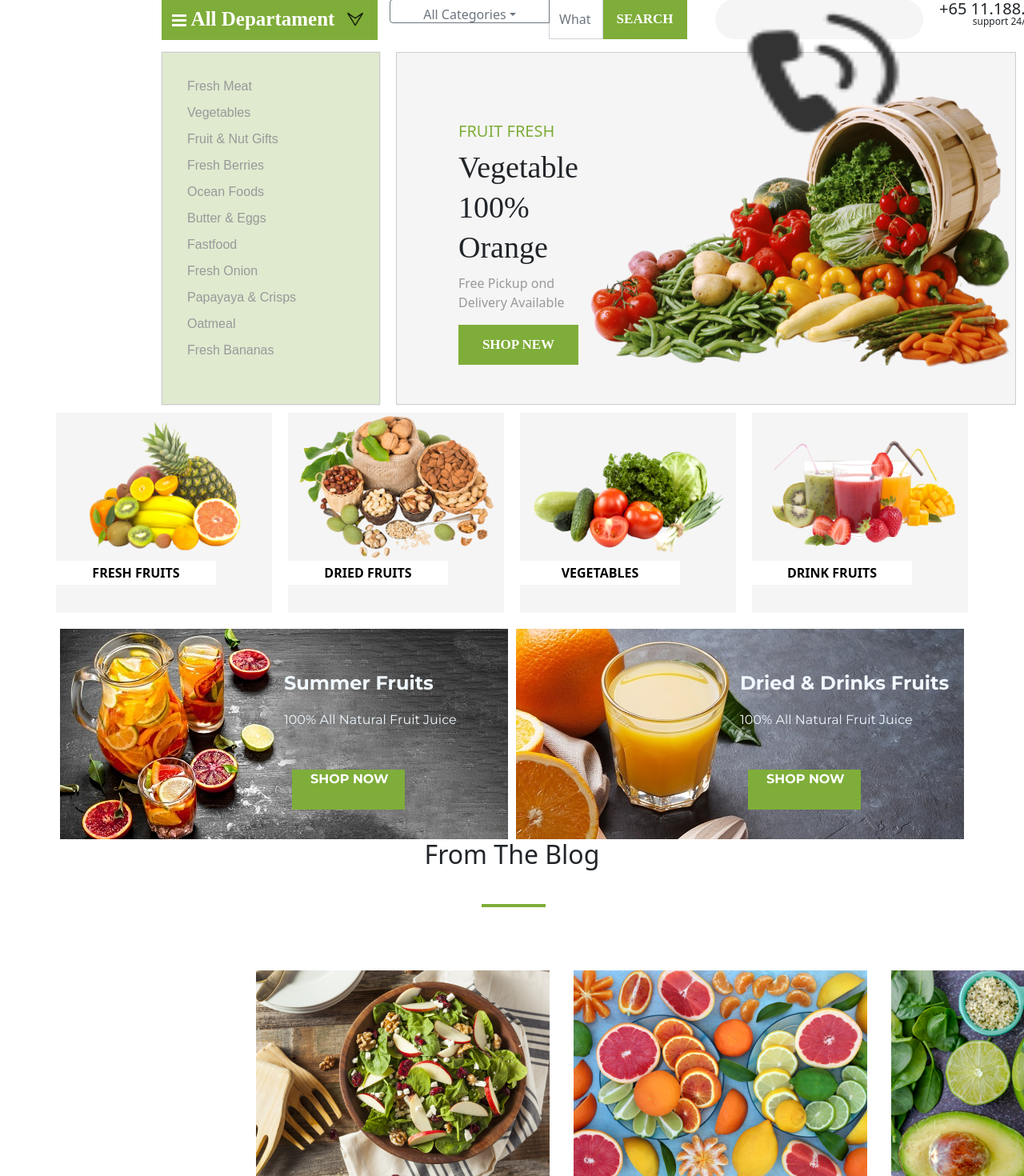
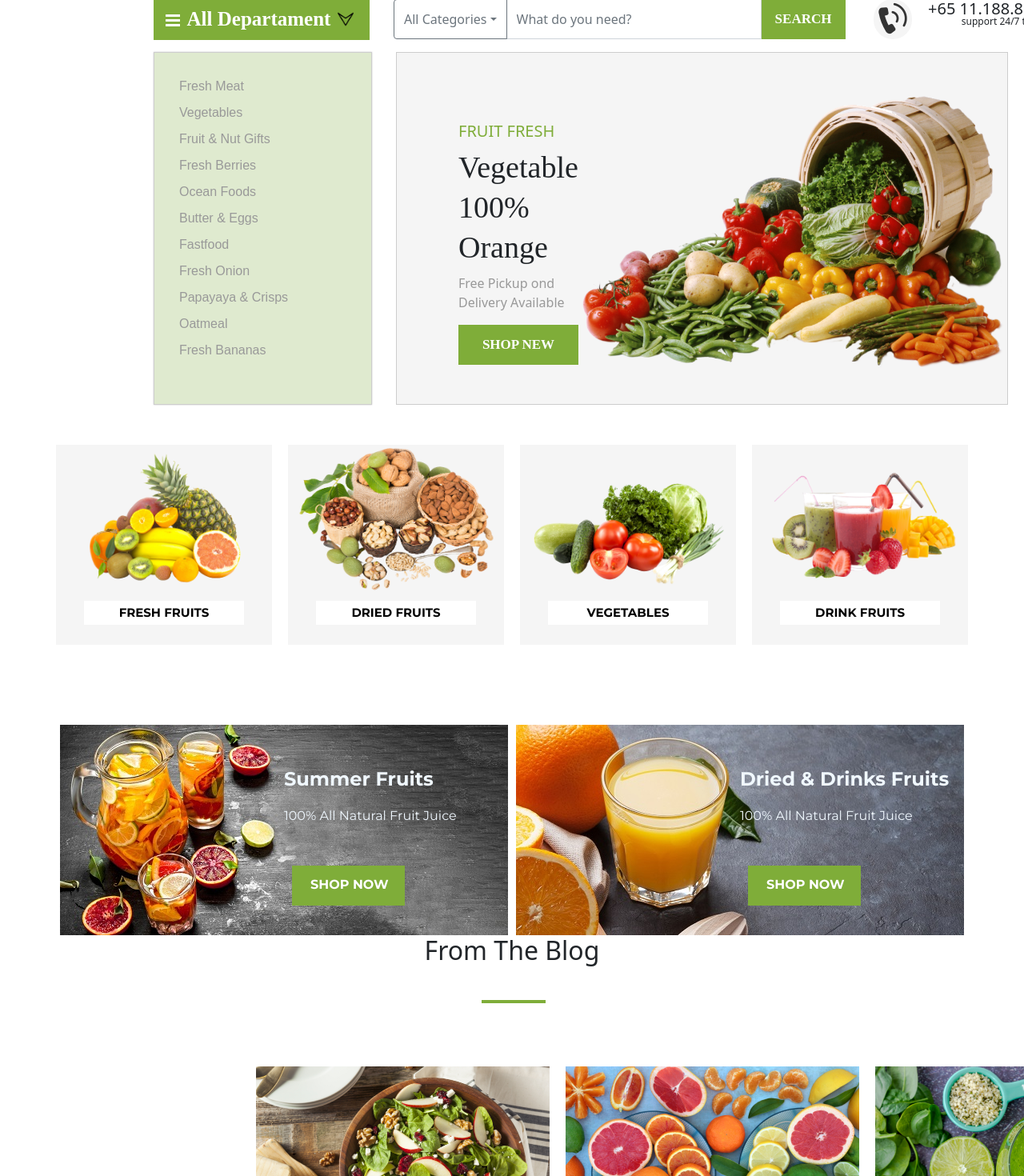
Before and after one commit to cristianistrate1234/fruitsProject, a React (Create React App) app: page / in a window 1280 px wide. Shown: the top 1470 px of the page at 80% size. Built offline with nearby package versions, Linux system fonts and the light colour scheme.

Commit message:
Am corectat erorile dela mihai

```diff
--- a/src/Components/blog-info/blog.css
+++ b/src/Components/blog-info/blog.css
@@ -1,6 +1,7 @@
 .title{
     display: flex;
     justify-content: center;
+    margin-top: 100px;
 }
 .rectangle{
     width: 80px;
@@ -28,7 +29,7 @@
     display: flex;
     margin-top:50px;
     border: none;
-    margin-left: 290px;
+    margin-left: 300px;
 }
 
 @media (max-width: 1000px) {
--- a/src/Components/blog-info/blog.js
+++ b/src/Components/blog-info/blog.js
@@ -16,7 +16,7 @@ function CardBlog() {
             <div className={"container-card-item"}>
                     {ContentCardObject.map((content, item) => {
                         return (
-                            <div className={"card-box"}>
+                            <div key={item} className={"card-box"}>
                                 <div className={"container-card-img"}>
                                     <img className={"img"} src={content.img}/>
                                 </div>
--- a/src/Components/container-Search-Info/bar-Search/barSearch.css
+++ b/src/Components/container-Search-Info/bar-Search/barSearch.css
@@ -4,7 +4,7 @@
     justify-content: space-around;
     margin-top: -178px;
     width: 900px;
-    margin-left: 680px;
+    margin-left: 665px;
     padding-top: 127px;
 }
 
--- a/src/Components/container-Search-Info/card-food-container/cardFoodContainer.css
+++ b/src/Components/container-Search-Info/card-food-container/cardFoodContainer.css
@@ -10,7 +10,7 @@
     height: 441px;
     box-shadow: 0 0 2px 0 #cdcdcd;
     border: 1px solid #cdcdcd;
-    margin-left: 390px;
+    margin-left: 360px;
     transition: 1s;
 
 }
@@ -21,7 +21,7 @@
     background-color: #F5F5F5;
     width: 900px;
     height: 441px;
-    margin-left: 20px;
+    margin-left: 30px;
 }
 
 @media (max-width: 1380px) {
@@ -52,7 +52,7 @@
     background-color: #F5F5F5;
     width: 1200px;
     height: 441px;
-    margin-left: 390px;
+    margin-left: 360px;
 }
 
 
--- a/src/Components/container-Search-Info/container-NavBarMenu-Search/containerNavBarMenuSearch.css
+++ b/src/Components/container-Search-Info/container-NavBarMenu-Search/containerNavBarMenuSearch.css
@@ -1,4 +1,4 @@
 
 .x{
-   margin-left: -200px;
+   margin-left: -180px;
 }
--- a/src/Components/container-Search-Info/navbar-Hamburger/navbarMenu.css
+++ b/src/Components/container-Search-Info/navbar-Hamburger/navbarMenu.css
@@ -4,7 +4,7 @@
     justify-content: space-around;
     width: 270px;
     height: 50px;
-    margin-left: 390px;
+    margin-left: 360px;
     background-color: #7FAD39;
 }
 
--- a/src/Components/container-Search-Info/navbar-Phone-Call/phoneColl.css
+++ b/src/Components/container-Search-Info/navbar-Phone-Call/phoneColl.css
@@ -1,27 +1,27 @@
 
-.container-coll-content{
+.container-coll-content {
     display: flex;
     justify-content: space-around;
-margin-right: 70px;
+    margin-right: 89px;
 }
 
 
-.icon-phone{
+.icon-phone {
     cursor: pointer;
     height: 50px;
     border-radius: 100px;
-    background-color:#F5F5F5;
+    background-color: #F5F5F5;
     margin-left: 36px;
     transition: 1s;
 }
 
-.icon-phone:hover{
-    background-color:#7FAD39;
+.icon-phone:hover {
+    background-color: #7FAD39;
     transform: scale(1.1);
     box-shadow: 0 0 5px 1px #7FAD39;
 }
 
-.container-phone-number{
+.container-phone-number {
     display: flex;
     height: 32px;
     text-align: left;
@@ -29,12 +29,12 @@ margin-right: 70px;
 
 }
 
-.phone-number-contact{
+.phone-number-contact {
 
     font-size: 20px;
 }
 
-.time-work{
+.time-work {
     height: 32px;
     font-size: 12px;
     margin-left: -100px;
--- a/src/Components/container-Search-Info/navbar-Phone-Call/phoneColl.js
+++ b/src/Components/container-Search-Info/navbar-Phone-Call/phoneColl.js
@@ -1,7 +1,7 @@
 import phoneColl from "./phoneColl.css"
 import React, {Component} from 'react';
 import phone from "./img/phone_icon.png"
-import {Container, Row} from "react-bootstrap";
+
 
 
 class PhoneColl extends Component {
--- a/src/Components/thumb-container/container-items/container-items.js
+++ b/src/Components/thumb-container/container-items/container-items.js
@@ -7,7 +7,7 @@ function ContainerItems() {
     return (
         <div className={`containerItems`}>
             {bottomContainerItems.map((content, index) => {
-                return (<div key={index} className={`juice`} style={{backgroundImage: `url(${content.imgBackground})`}}>
+                return (<div key={index} className={`juice`} style={{ backgroundImage: `url(${content.imgBackground})`}}>
                     <div className={'text'}>
                         <p className={'pText'}>{content.ptext}</p>
                         <p className={'pText1'}>{content.ptext1}</p>
@@ -30,8 +30,8 @@ export function TopThumb() {
             {topContainerItems.map((content, index) => {
                 return (
                     <div className={'topContainer1'} key={index}>
-                        <img src={content.img} alt=""/>
-                        <button>{content.buttonTitle}</button>
+                        <img className={"img-ContainerItem"} src={content.img} alt=""/>
+                        <button className={"btn-ContainerItem"}>{content.buttonTitle}</button>
                     </div>
                 )
             })}
--- a/src/Components/thumb-container/thumb-container.css
+++ b/src/Components/thumb-container/thumb-container.css
@@ -1,34 +1,36 @@
 @import url('https://fonts.googleapis.com/css2?family=Montserrat:wght@400;700&display=swap');
 
-.containerTop{
-width: 1140px;
+.containerTop {
+    width: 1140px;
     height: 270px;
     display: flex;
+    margin-top: 20px;
     flex-direction: row;
     justify-content: space-between;
 }
 
-.containerBottom{
+.containerBottom {
     width: 1140px;
     height: 263px;
     margin-top: 10px;
 }
 
-.container{
+.container {
     display: flex;
     align-items: center;
     flex-direction: column;
 }
 
-.containerItems{
+.containerItems {
     display: flex;
     flex-direction: row;
     justify-content: space-between;
+    margin-top: 100px;
     width: 1140px;
 
 }
 
-.juice{
+.juice {
     width: 60%;
     height: 300px;
     z-index: 5;
@@ -37,7 +39,7 @@ width: 1140px;
 }
 
 
-.button1{
+.button1 {
     width: 141px;
     height: 50px;
     background: #7FAD39;
@@ -50,45 +52,47 @@ width: 1140px;
     font-weight: 700;
 }
 
-.text1{
-margin-left: 23px;
+.text1 {
+    margin-left: 23px;
+    margin-top: 12px;
     cursor: pointer;
     color: white;
 
 }
 
-.text{
-margin-left: 280px;
+.text {
+    margin-left: 280px;
 }
 
-.pText{
+.pText {
     margin-top: 50px;
     font-size: 24px;
     font-family: 'Montserrat', sans-serif;
     font-weight: 700;
     color: aliceblue;
 }
-.pText1{
+
+.pText1 {
     font-size: 16px;
     font-weight: 400;
     font-family: 'Montserrat', sans-serif;
     color: aliceblue;
 }
 
-.topContainer1{
+.topContainer1 {
     background: #F5F5F5;
     width: 270px;
     height: 250px;
     margin-top: 10px;
 }
 
-img{
+.img-ContainerItem {
     width: 250px;
     height: 185px;
     margin-left: 10px;
 }
 
-button{
+.btn-ContainerItem {
     border: none;
     width: 200px;
     height: 30px;
```
